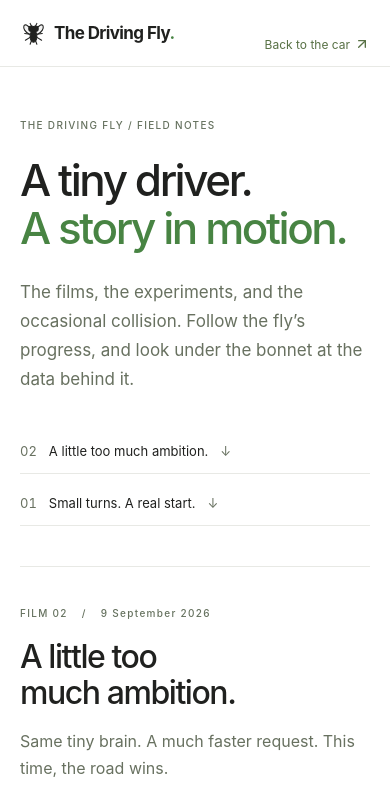
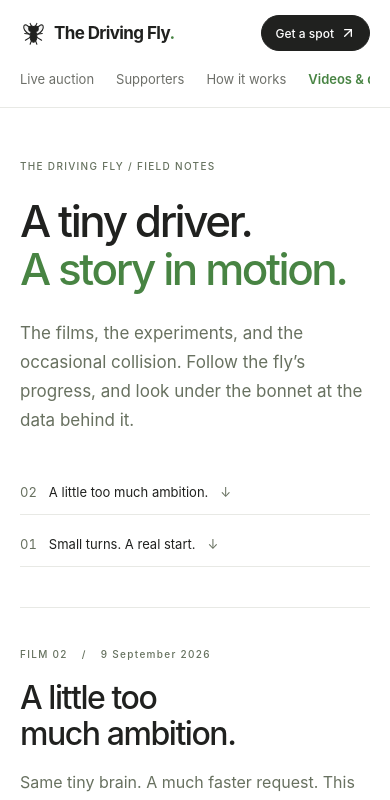
Before and after one commit to MarkUnthank/flyhard, a Next.js app in the folder apps/website/: page /media in a window 390 px wide. Shown: the top 800 px of the page. Built offline with nearby package versions, Linux system fonts and the light colour scheme.

Commit message:
Share site navigation and promote sponsorship from media

```diff
--- a/apps/website/src/app/globals.css
+++ b/apps/website/src/app/globals.css
@@ -2692,16 +2692,6 @@ fieldset {
   min-height: 40px;
   font-size: 13px;
 }
-.journal-footer {
-  border-top: 1px solid var(--line);
-  padding: 30px 40px;
-  display: flex;
-  justify-content: space-between;
-  align-items: center;
-  gap: 20px;
-  font-size: 12px;
-  color: var(--muted);
-}
 @media (max-width: 760px) {
   .media-teaser {
     flex-direction: column;
@@ -2743,16 +2733,36 @@ fieldset {
   .journal-prose p {
     font-size: 15px;
   }
-  .journal-footer {
+}
+
+.site-header nav a[aria-current="page"] {
+  color: var(--green);
+  font-weight: 600;
+}
+@media (max-width: 640px) {
+  .site-header {
+    height: auto;
+    min-height: 67px;
     flex-wrap: wrap;
-    padding: 25px 20px;
-  }
-  .journal-footer > span {
+    padding-top: 15px;
+    gap: 12px;
+  }
+  .site-header nav {
+    display: flex;
     order: 3;
     flex-basis: 100%;
-  }
-  .journal-header > .text-link {
-    font-size: 12px;
-    gap: 4px;
-  }
-}
+    min-width: 0;
+    gap: 22px;
+    overflow-x: auto;
+    padding: 0 0 12px;
+  }
+  .site-header nav a {
+    flex-shrink: 0;
+    min-height: 32px;
+    display: inline-flex;
+    align-items: center;
+  }
+  .site-header nav a:last-child {
+    display: inline-flex;
+  }
+}
--- a/apps/website/src/app/media/page.tsx
+++ b/apps/website/src/app/media/page.tsx
@@ -1,6 +1,8 @@
 import type { Metadata } from "next";
-import { ArrowDownToLine, ArrowLeft, ArrowUpRight } from "lucide-react";
+import { ArrowDownToLine, ArrowUpRight } from "lucide-react";
 import FlyMark from "@/components/fly-mark";
+import SiteHeader from "@/components/site-header";
+import SiteFooter from "@/components/site-footer";
 import { mediaEntries } from "@/lib/media";
 
 export const metadata: Metadata = {
@@ -37,17 +39,7 @@ export default function MediaPage() {
       <a href="#recordings" className="skip-link">
         Skip to recordings
       </a>
-      <header className="site-header journal-header">
-        <a className="wordmark" href="/">
-          <FlyMark size={31} />
-          <span>
-            The Driving Fly<span className="wordmark-period">.</span>
-          </span>
-        </a>
-        <a className="text-link" href="/">
-          Back to the car <ArrowUpRight size={16} />
-        </a>
-      </header>
+      <SiteHeader currentPage="media" />
       <main className="media-journal">
         <header className="journal-intro">
           <div className="eyebrow">THE DRIVING FLY / FIELD NOTES</div>
@@ -149,13 +141,15 @@ export default function MediaPage() {
           ))}
         </div>
       </main>
-      <footer className="journal-footer">
-        <a href="/" className="text-link">
-          <ArrowLeft size={16} /> Back to the car
+      <section className="final-cta" aria-labelledby="media-sponsor-title">
+        <FlyMark size={40} />
+        <h2 id="media-sponsor-title">Help the fly go further.</h2>
+        <p>Put your brand on the Mini and help fund the next experiment.</p>
+        <a href="/#live-auction" className="primary">
+          Get a spot on the car <ArrowUpRight size={17} />
         </a>
-        <span>Six legs. One experiment. More to come.</span>
-        <a href="/credits">Credits</a>
-      </footer>
+      </section>
+      <SiteFooter />
     </>
   );
 }
--- /dev/null
+++ b/apps/website/src/components/site-footer.tsx
@@ -0,0 +1,53 @@
+import FlyMark from "./fly-mark";
+
+export default function SiteFooter() {
+  return (
+    <footer className="site-footer">
+      <div>
+        <a className="wordmark" href="/">
+          <FlyMark size={25} />
+          <span>The Driving Fly.</span>
+        </a>
+        <p className="company-credit">
+          A{" "}
+          <a
+            href="https://reallynice.company"
+            target="_blank"
+            rel="noopener noreferrer"
+          >
+            Really Nice
+          </a>{" "}
+          project.
+        </p>
+      </div>
+      <div className="footer-links">
+        <a href="/media">Videos &amp; data</a>
+        <a
+          className="footer-social"
+          href="https://x.com/alright_mark"
+          target="_blank"
+          rel="noopener noreferrer"
+          aria-label="@alright_mark on X"
+        >
+          <svg
+            viewBox="0 0 24 24"
+            width="14"
+            height="14"
+            fill="currentColor"
+            aria-hidden="true"
+          >
+            <path d="M18.901 1.153h3.68l-8.04 9.19L24 22.846h-7.406l-5.8-7.584-6.64 7.584H.47l8.6-9.835L0 1.154h7.594l5.243 6.932 6.064-6.933Zm-1.29 19.49h2.039L6.487 3.24H4.3l13.31 17.403Z" />
+          </svg>
+          @alright_mark
+        </a>
+        <a href="/terms">Placement terms</a>
+        <a href="/privacy">Privacy</a>
+        <a href="/credits">Credits</a>
+      </div>
+      <p className="footer-disclaimer">
+        Vehicle model adapted from CARLA 0.9.16 (CVC, Universitat Autònoma de
+        Barcelona), CC BY. The Driving Fly is an independent project.
+      </p>
+    </footer>
+  );
+}
--- /dev/null
+++ b/apps/website/src/components/site-header.tsx
@@ -0,0 +1,35 @@
+import { ArrowUpRight } from "lucide-react";
+import FlyMark from "./fly-mark";
+
+export default function SiteHeader({
+  currentPage = "home",
+}: {
+  currentPage?: "home" | "media";
+}) {
+  const home = currentPage === "home" ? "" : "/";
+  return (
+    <header className="site-header">
+      <a className="wordmark" href="/">
+        <FlyMark size={31} />
+        <span>
+          The Driving Fly<span className="wordmark-period">.</span>
+        </span>
+      </a>
+      <nav aria-label="Main navigation">
+        <a href={`${home}#live-auction`}>Live auction</a>
+        <a href={`${home}#leaderboard`}>Supporters</a>
+        <a href={`${home}#how-it-works`}>How it works</a>
+        <a
+          href="/media"
+          aria-current={currentPage === "media" ? "page" : undefined}
+        >
+          Videos &amp; data
+        </a>
+        <a href={`${home}#the-experiment`}>The experiment</a>
+      </nav>
+      <a className="primary header-cta" href={`${home}#live-auction`}>
+        Get a spot <ArrowUpRight size={16} />
+      </a>
+    </header>
+  );
+}
```
Also changed, not shown: apps/website/src/components/auction-site.tsx (+4 -65 lines).
